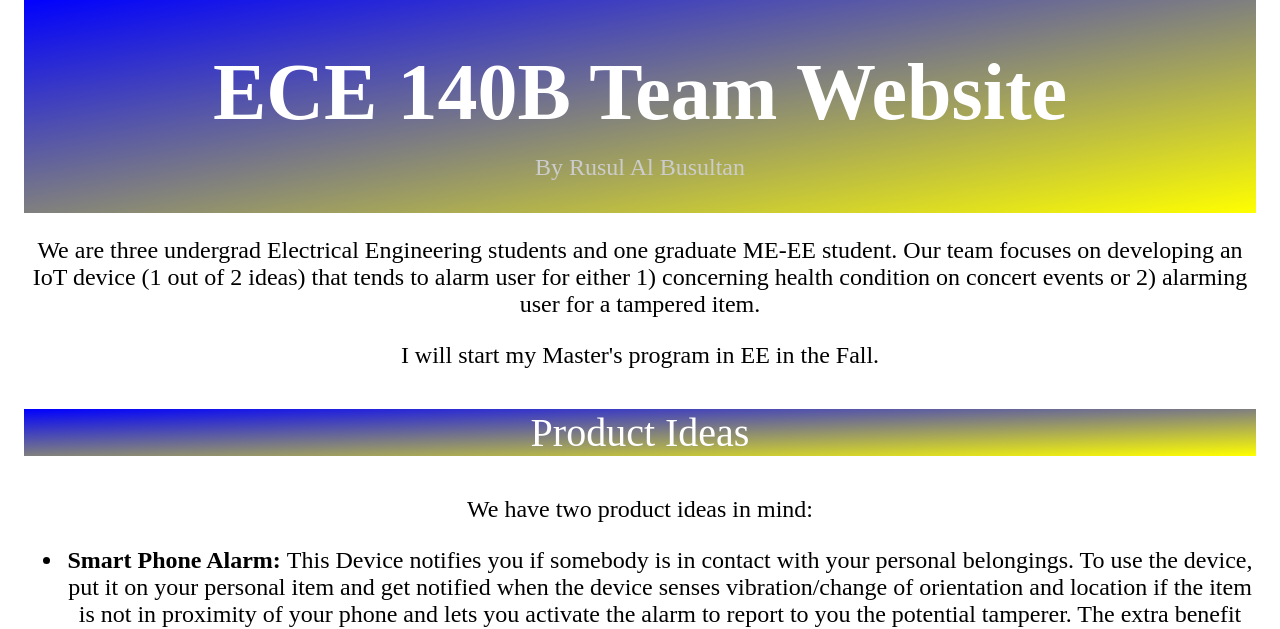
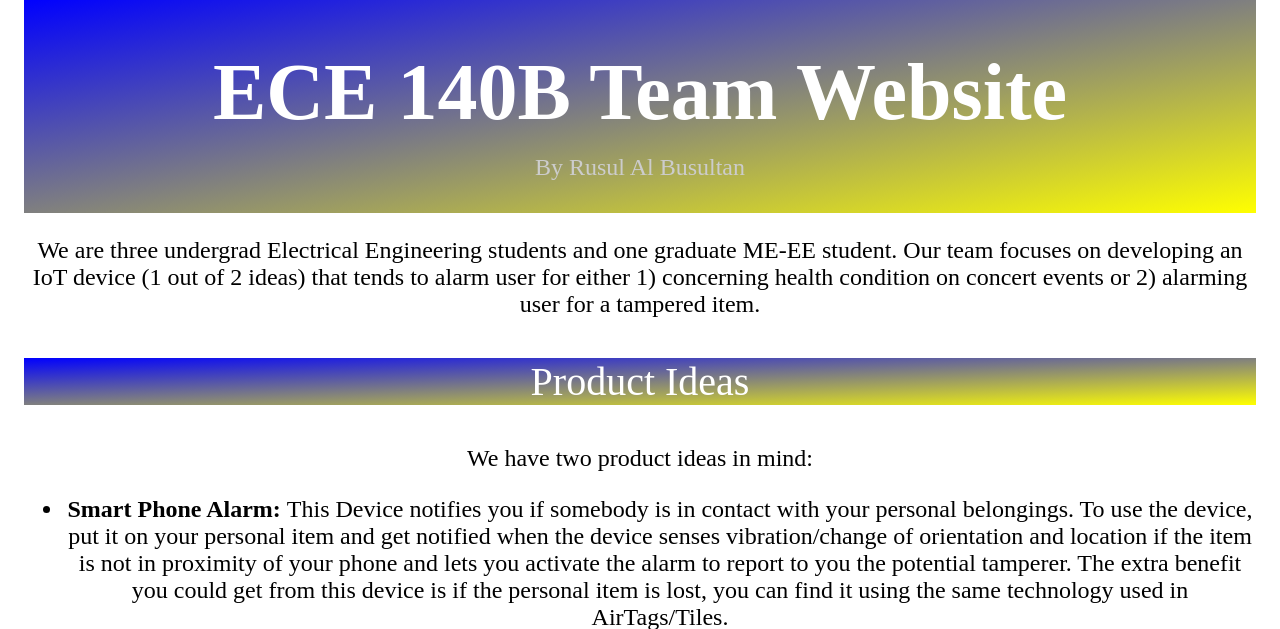
Before and after one commit to rusul-a/ECE140B_Web, a Python web app: template web/src/templates/home.html in a window 1280 px wide. Shown: the part 25-654 px from the top of the page. Run offline with Jinja, Linux system fonts and the light colour scheme; the template is opened without the code that fills it, so the values that code supplies are empty.

Commit message:
html updated

```diff
--- a/web/src/templates/home.html
+++ b/web/src/templates/home.html
@@ -19,7 +19,6 @@
    <p> We are three undergrad Electrical Engineering students and one graduate ME-EE student.
      Our team focuses on developing an IoT device (1 out of 2 ideas) that tends to alarm user for either 1) concerning
      health condition on concert events or 2) alarming user for a tampered item. </p>
-   <p> I will start my Master's program in EE in the Fall. </p>
     <section class='spacer'>
       <p class='head'> Product Ideas </p>
       <p> We have two product ideas in mind: </p>
```
